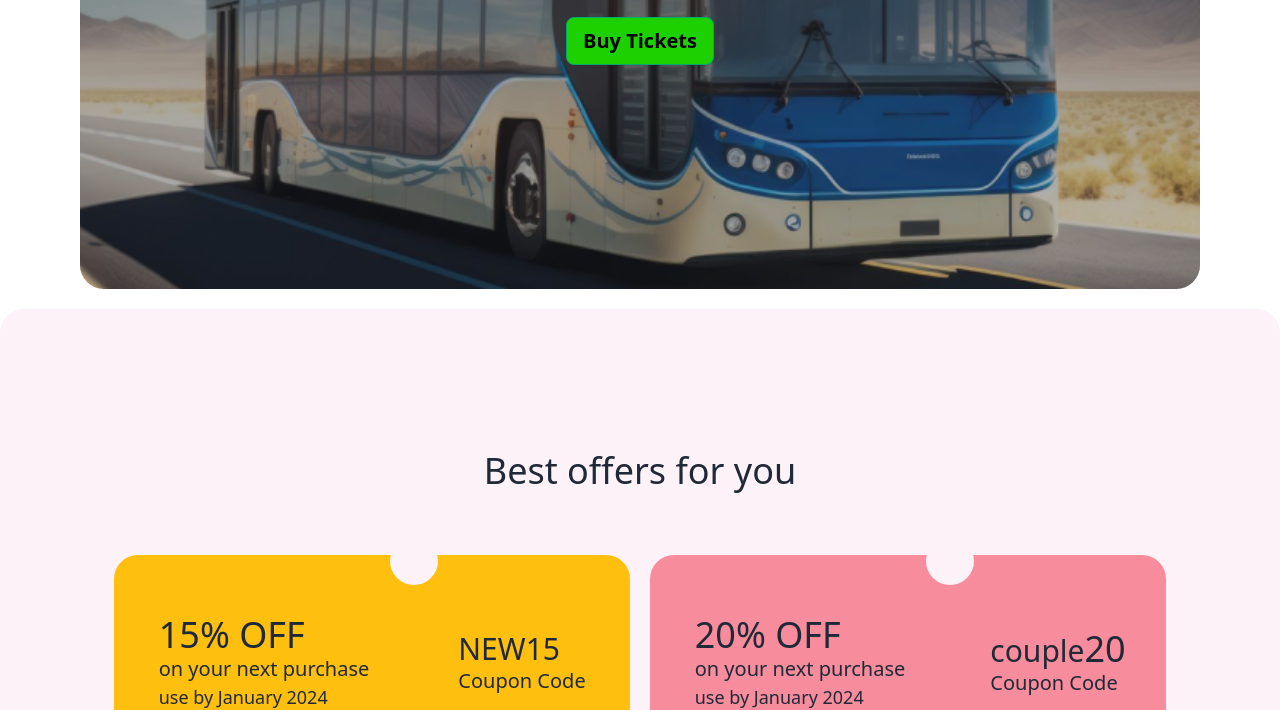
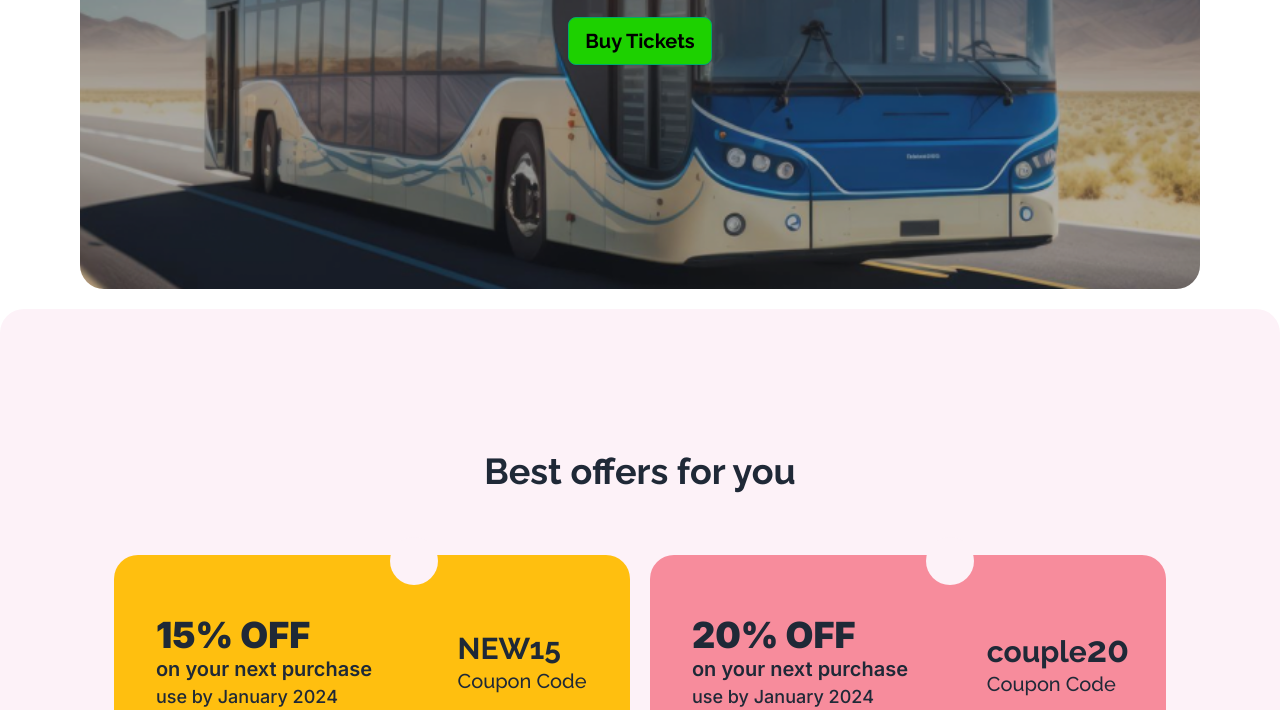
Before and after one commit to bidhanroy578/B9A5-smart-ticketing, a plain HTML site: page index.html in a window 1280 px wide. Shown: the part 607-1317 px from the top of the page. Drawn offline with nearby package versions, Linux system fonts and the light colour scheme; the site is published under a folder, as on GitHub Pages, so addresses that start at the root find nothing.

Commit message:
derectory problem solved

```diff
--- a/index.html
+++ b/index.html
@@ -21,7 +21,7 @@
     <link
         href="https://fonts.googleapis.com/css2?family=Roboto:ital,wght@0,100;0,300;0,400;0,500;0,700;0,900;1,100;1,300;1,400;1,500;1,700;1,900&display=swap"
         rel="stylesheet">
-    <link rel="stylesheet" href="/styles/styles.css">
+    <link rel="stylesheet" href="./styles/styles.css">
 </head>
 
 <body>
```
